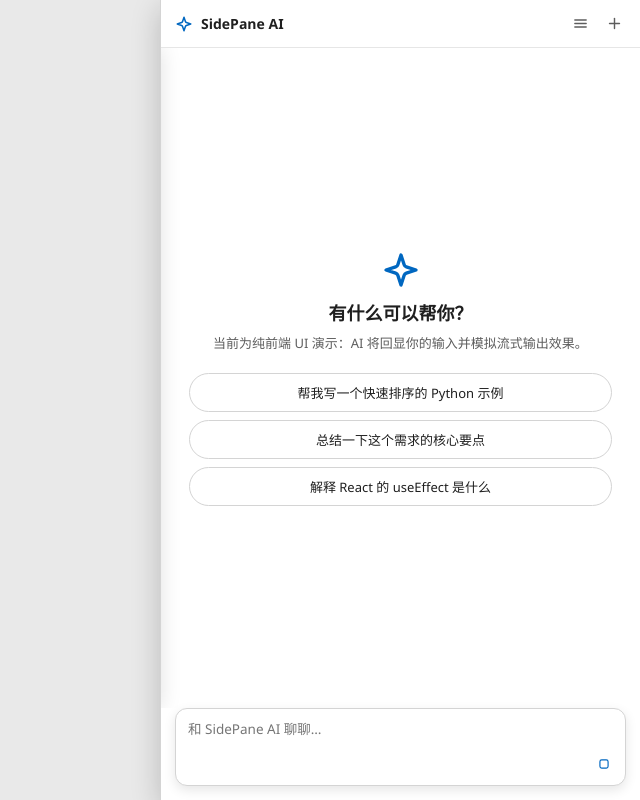
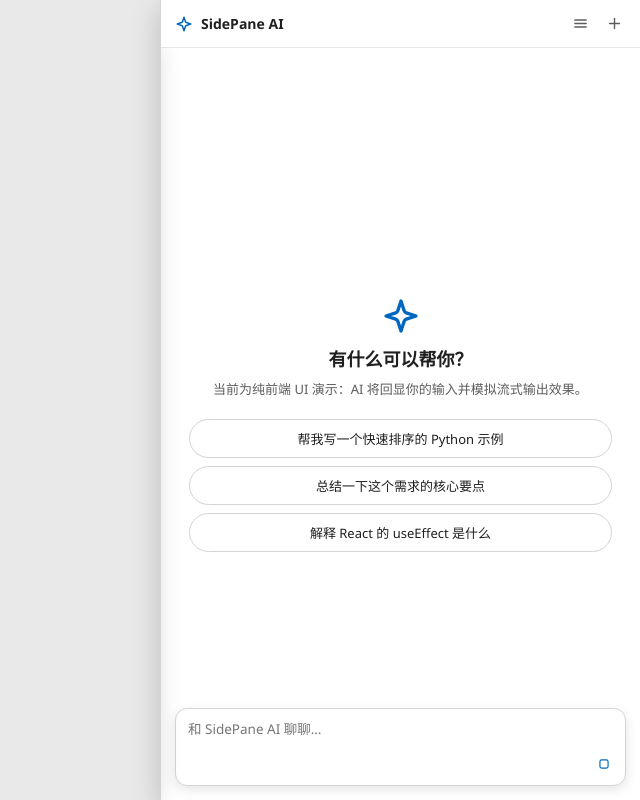
Before and after one commit to lyxfun-spec/sidepane-ui, a React (Vite) app: page / in a window 1280 px wide. Shown: the whole page, without its empty margins (640-1280 px from the left). Built offline with nearby package versions, Linux system fonts and the light colour scheme.

Commit message:
style: 输入框改为完全悬浮浮层 —— 消息从其下方滚过，会话面板展开时输入框随聊天区整体被遮罩覆盖

```diff
--- a/src/App.tsx
+++ b/src/App.tsx
@@ -26,8 +26,8 @@
       <div className={styles.main}>
         <ConversationPanel open={panelOpen} onClose={() => setPanelOpen(false)} />
         <ChatArea />
+        <InputArea />
       </div>
-      <InputArea />
     </div>
   );
 }
--- a/src/components/ChatArea.module.css
+++ b/src/components/ChatArea.module.css
@@ -9,7 +9,8 @@
   position: absolute;
   inset: 0;
   overflow-y: auto;
-  padding: 16px 16px 28px;
+  /* 底部留白：让消息能滚动到悬浮输入框下方 */
+  padding: 16px 16px 104px;
   scrollbar-width: none;
 }
 
@@ -25,7 +26,7 @@
 
 .jump {
   position: absolute;
-  bottom: 16px;
+  bottom: 132px;
   left: 50%;
   transform: translateX(-50%);
   display: flex;
--- a/src/components/ChatArea.tsx
+++ b/src/components/ChatArea.tsx
@@ -10,7 +10,7 @@
 import { Icon } from './Icon';
 import styles from './ChatArea.module.css';
 
-const AT_BOTTOM_THRESHOLD = 48;
+const AT_BOTTOM_MARGIN = 24;
 
 export function ChatArea() {
   const { state } = useChat();
@@ -20,6 +20,7 @@
   const conv = state.conversations.find((c) => c.id === state.activeId) ?? null;
   const scrollerRef = useRef<HTMLDivElement | null>(null);
   const isAtBottomRef = useRef(true);
+  const bottomPadRef = useRef(0);
   const [showJump, setShowJump] = useState(false);
 
   const lastMsg = conv ? conv.messages[conv.messages.length - 1] : null;
@@ -29,6 +30,7 @@
   useEffect(() => {
     const el = scrollerRef.current;
     if (!el) return;
+    bottomPadRef.current = parseFloat(getComputedStyle(el).paddingBottom) || 0;
     el.scrollTop = el.scrollHeight;
     isAtBottomRef.current = true;
     setShowJump(false);
@@ -37,15 +39,19 @@
   // 智能跟随：仅在用户停留在底部时自动滚动（流式输出/新消息）
   useEffect(() => {
     const el = scrollerRef.current;
-    if (!el || !isAtBottomRef.current) return;
+    if (!el) return;
+    bottomPadRef.current = parseFloat(getComputedStyle(el).paddingBottom) || 0;
+    if (!isAtBottomRef.current) return;
     el.scrollTop = el.scrollHeight;
   }, [conv?.messages.length, lastMsg?.status, lastContentLen]);
 
   const onScroll = useCallback(() => {
     const el = scrollerRef.current;
     if (!el) return;
+    // 底部判定需计入 padding-bottom（悬浮输入框占用区域），避免跟随滚动失效
     const atBottom =
-      el.scrollHeight - el.scrollTop - el.clientHeight < AT_BOTTOM_THRESHOLD;
+      el.scrollHeight - el.scrollTop - el.clientHeight <
+      bottomPadRef.current + AT_BOTTOM_MARGIN;
     isAtBottomRef.current = atBottom;
     setShowJump(!atBottom);
   }, []);
--- a/src/components/InputArea.module.css
+++ b/src/components/InputArea.module.css
@@ -1,8 +1,14 @@
 .inputArea {
-  flex-shrink: 0;
-  padding: 0 14px 14px;
-  /* 悬浮输入框：无边框分区、无背景填充 */
-  background: transparent;
+  /* 完全悬浮：绝对定位覆盖在聊天区之上，消息从其下方滚过 */
+  position: absolute;
+  left: 0;
+  right: 0;
+  bottom: 0;
+  z-index: 10;
+  padding: 28px 14px 14px;
+  /* 底部淡出渐变，让消息滑入输入框下方时自然过渡 */
+  background: linear-gradient(to bottom, transparent 0%, var(--surface) 46%);
+  pointer-events: none;
 }
 
 .box {
@@ -11,6 +17,7 @@
   background: var(--surface);
   box-shadow: var(--shadow);
   transition: border-color 0.15s ease, box-shadow 0.15s ease;
+  pointer-events: auto;
 }
 
 .box:focus-within {
```
